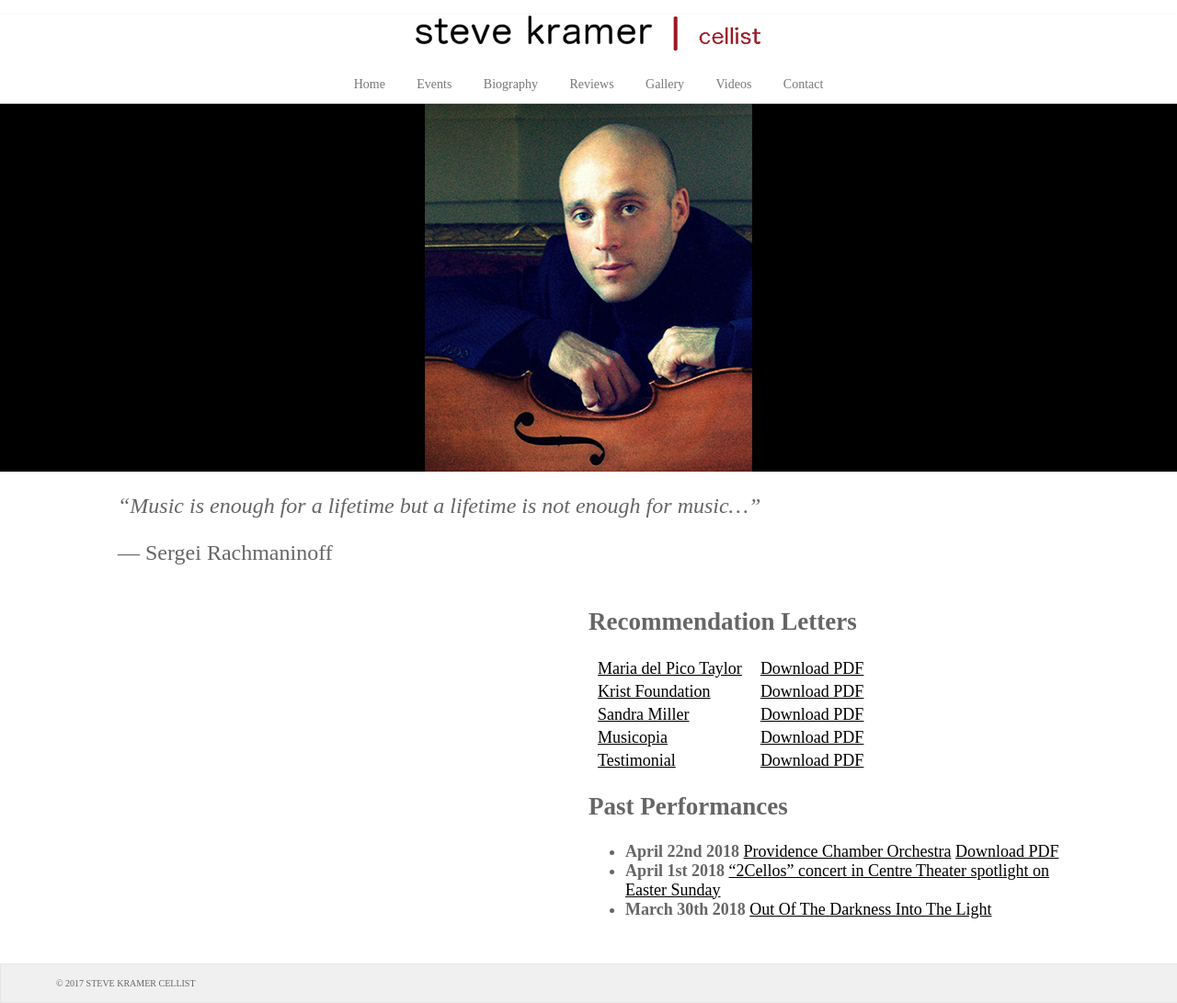
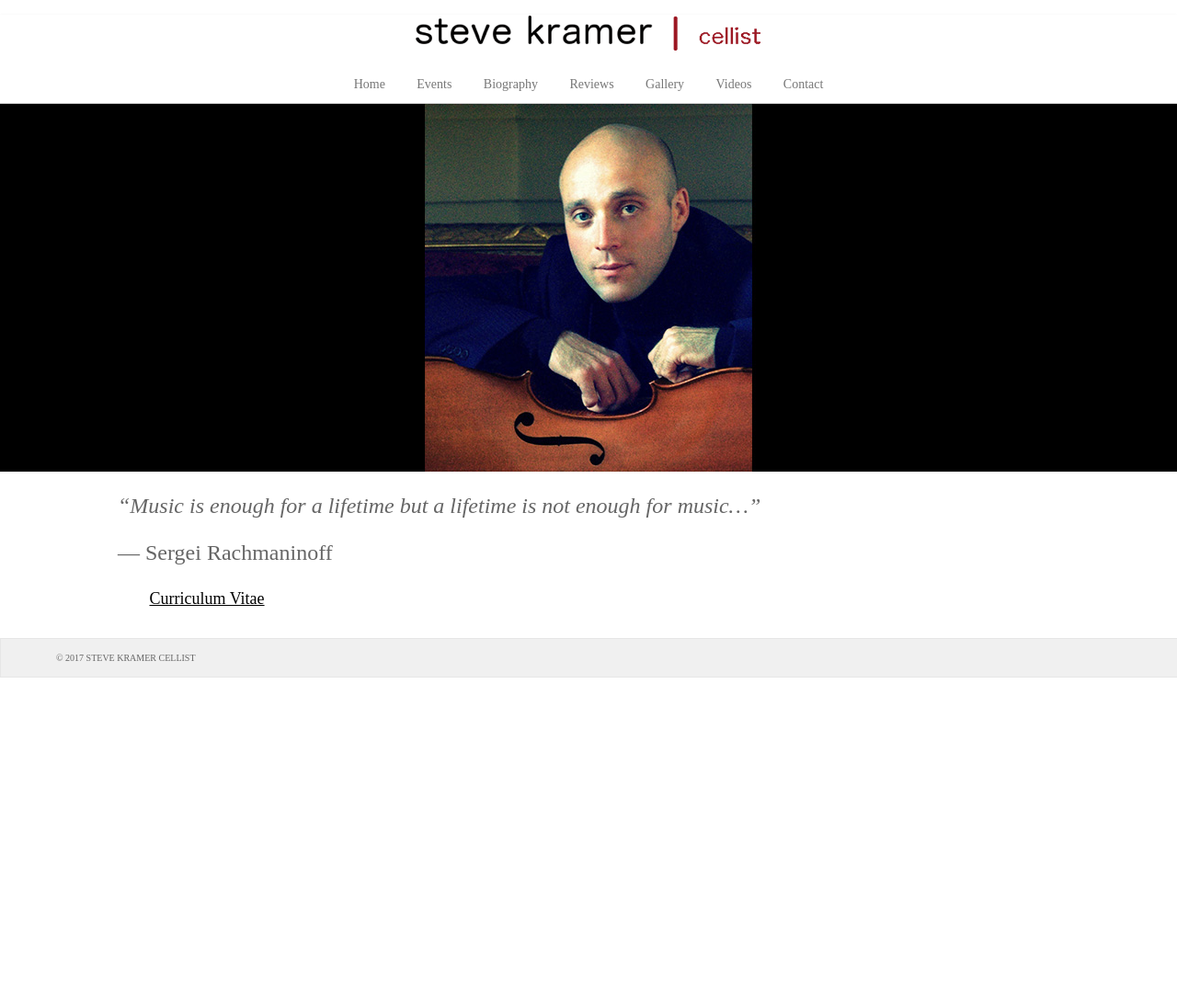
Before and after one commit to stevekramercellist/cellist, a Jekyll site: the page built from index.md, in a window 1280 px wide. Shown: the whole page at 92% size. Built offline with Jekyll 4.4.1, drawn with Linux system fonts in a browser that asks for light colours; nearby versions of some CDN libraries; after the commit the page ends 900 px from its top, so only the background shows below that.

Commit message:
Update index.md

```diff
--- a/index.md
+++ b/index.md
@@ -9,24 +9,4 @@ layout: slideshow
 — Sergei Rachmaninoff
 {: .attribution }
 
-<div class="pure-g">
-<div class="pure-u-1 pure-u-md-1-2">
-</div>
-<div class="pure-u-1 pure-u-md-1-2">
-
-## Recommendation Letters
-
-| [Maria del Pico Taylor]({{ site.baseurl }}{% link documents/maria.md %})  | [Download PDF](documents/Steve_Kramer_Recommendation_Maria.pdf){:download="MariadelPicoTaylor.pdf"} |
-| [Krist Foundation]({{ site.baseurl }}{% link documents/krist.md %})       | [Download PDF](documents/Foundation_recommendation.pdf){:download="KristFoundation.pdf"} |
-| [Sandra Miller]({{ site.baseurl }}{% link documents/miller.md %})          | [Download PDF](documents/Letter for Steve Kramer.pdf){:download="SandraMiller.pdf"} |
-| [Musicopia]({{ site.baseurl }}{% link documents/musicopia.md %})              | [Download PDF](documents/Steve_Kramer_Musicopia_Recommendation.pdf){:download="Musicopia.pdf"} |
-| [Testimonial]({{ site.baseurl }}{% link documents/testimonial.md %})            | [Download PDF](documents/Kramer.pdf){:download="Testimonial"} |
-
-## Past Performances
-
-- **April 22nd 2018** [Providence Chamber Orchestra]({{ site.baseurl }}{% link documents/PCOApril2018Poster.md %})  [Download PDF](documents/PCOApril2018Poster.pdf){:download="PCOApril2018Poster.pdf"}
-- **April 1st 2018** ["2Cellos” concert in Centre Theater spotlight on Easter Sunday](http://www.timesherald.com/arts-and-entertainment/20180330/2cellos-concert-in-centre-theater-spotlight-on-easter-sunday)
-- **March 30th 2018** [Out Of The Darkness Into The Light]({{ site.baseurl }}{% link documents/HolocaustCantata.md %})
-
-</div>
-</div>
+|| [Curriculum Vitae](documents/Steve-Kramer-CV.pdf) ||
```
